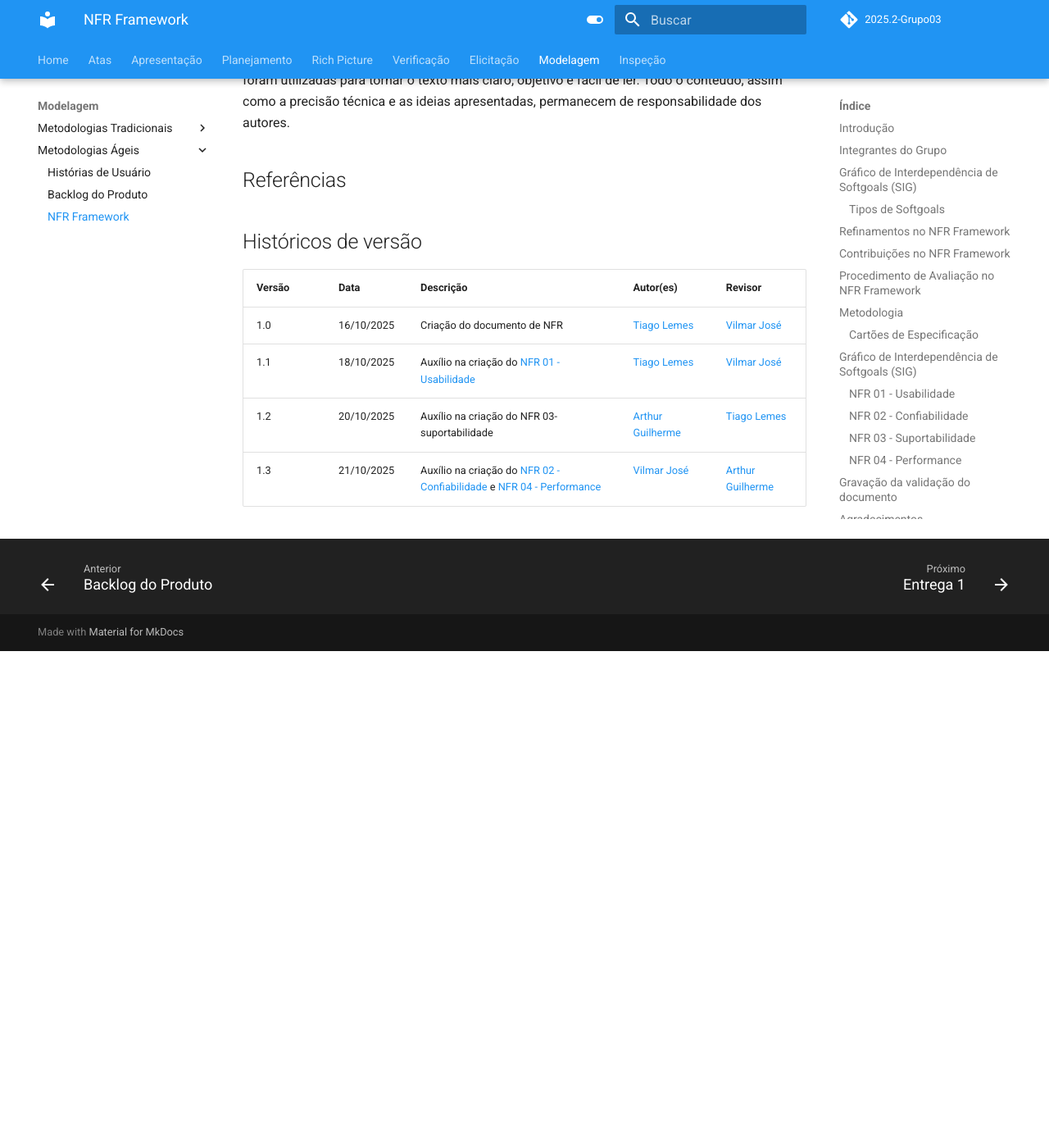
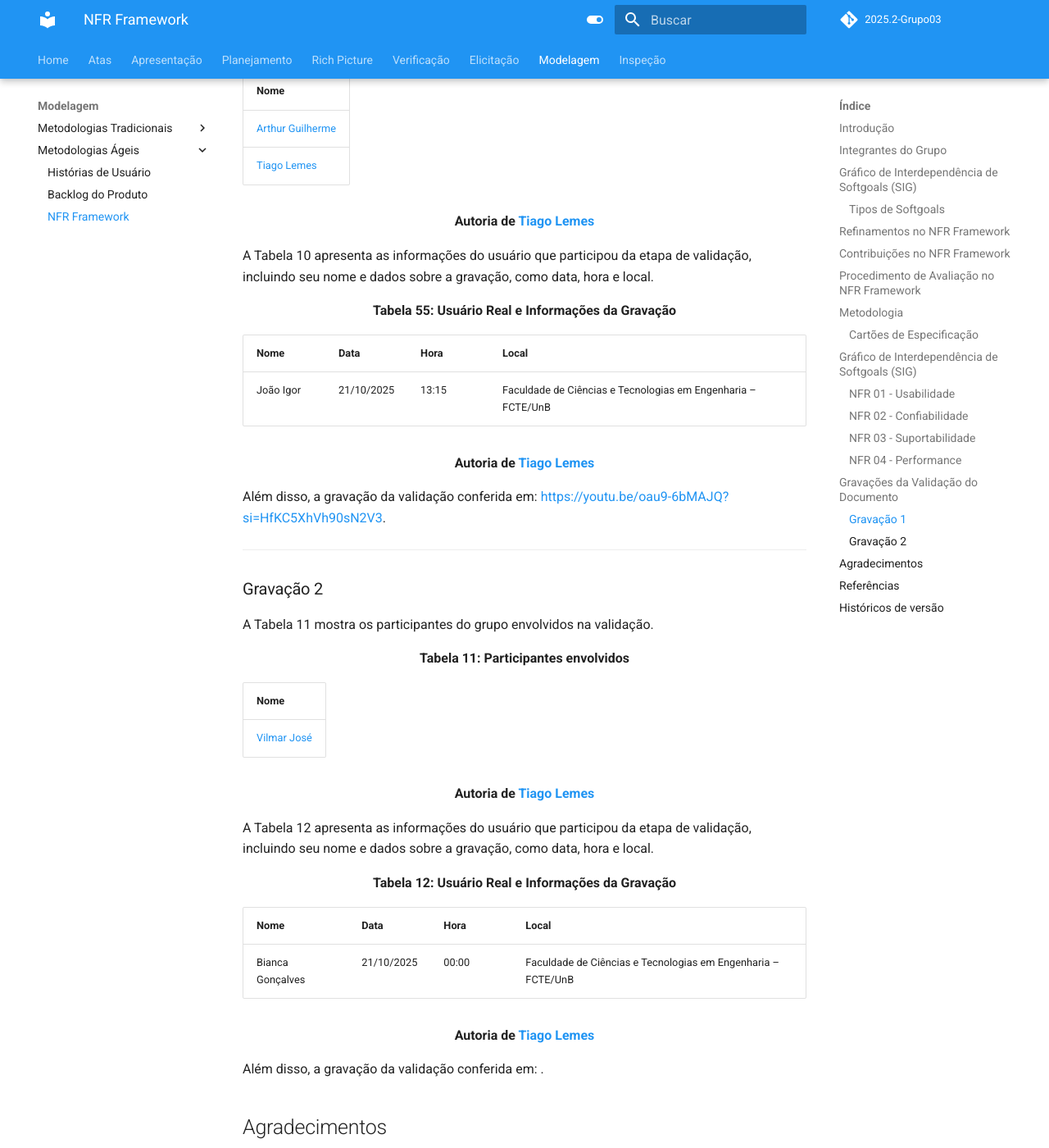
Before and after one commit to Requisitos-de-Software/2025.2-Grupo03, an MkDocs documentation site: the page built from docs/Modelagem/nfr_framework.md, in a window 1280 px wide and 1400 px high, scrolled down 14461 px. Shown: the whole window at 82% size. Built offline with MkDocs 1.6.1 and Material for MkDocs 9.7.7, drawn with Linux system fonts in a browser that asks for light colours; comment, search, counter and statistics services are not loaded; before the commit the page ends 15255 px from its top, so only the background shows below that; some of the changed text lies outside the part shown.

Commit message:
adição gravação NFR

```diff
--- a/docs/Modelagem/nfr_framework.md
+++ b/docs/Modelagem/nfr_framework.md
@@ -349,7 +349,56 @@
 
 - [RNF10](https://requisitos-de-software.github.io/2025.2-Grupo03/Elicitacao/requisitos_elicitados/#requisitos-nao-funcionais): O tempo de resposta para carregamento de dashboards e gráficos deve ser inferior a 3 segundos.
 
-## Gravação da validação do documento
+## Gravações da Validação do Documento
+
+### Gravação 1
+A Tabela 9 mostra os participantes do grupo envolvidos na validação.
+
+<div align="center"><strong>Tabela 9: Participantes envolvidos</strong></div>
+
+| Nome |
+|------|
+| [Arthur Guilherme](https://github.com/ArthurGuilher62) |
+| [Tiago Lemes](https://github.com/TiagoTeixeira-2005)   |
+
+<div align="center"><strong>Autoria de <a href="https://github.com/TiagoTeixeira-2005">Tiago Lemes</a></strong></div>
+
+A Tabela 10 apresenta as informações do usuário que participou da etapa de validação, incluindo seu nome e dados sobre a gravação, como data, hora e local.
+
+<div align="center"><strong>Tabela 55: Usuário Real e Informações da Gravação</strong></div>
+
+| Nome | Data | Hora | Local|
+|-------------------------|-----------------|-----------------|------------------|
+| João Igor | 21/10/2025 | 13:15 | Faculdade de Ciências e Tecnologias em Engenharia – FCTE/UnB |
+
+<div align="center"><strong>Autoria de <a href="https://github.com/TiagoTeixeira-2005">Tiago Lemes</a></strong></div>
+
+Além disso, a gravação da validação conferida em: [https://youtu.be/oau9-6bMAJQ?si=HfKC5XhVh90sN2V3](https://youtu.be/oau9-6bMAJQ?si=HfKC5XhVh90sN2V3).
+
+---
+
+### Gravação 2
+A Tabela 11 mostra os participantes do grupo envolvidos na validação.
+
+<div align="center"><strong>Tabela 11: Participantes envolvidos</strong></div>
+
+| Nome |
+|------|
+| [Vilmar José](https://github.com/VilmarFagundes)       |
+
+<div align="center"><strong>Autoria de <a href="https://github.com/TiagoTeixeira-2005">Tiago Lemes</a></strong></div>
+
+A Tabela 12 apresenta as informações do usuário que participou da etapa de validação, incluindo seu nome e dados sobre a gravação, como data, hora e local.
+
+<div align="center"><strong>Tabela 12: Usuário Real e Informações da Gravação</strong></div>
+
+| Nome | Data | Hora | Local|
+|-------------------------|-----------------|-----------------|------------------|
+| Bianca Gonçalves | 21/10/2025 | 00:00 | Faculdade de Ciências e Tecnologias em Engenharia – FCTE/UnB |
+
+<div align="center"><strong>Autoria de <a href="https://github.com/TiagoTeixeira-2005">Tiago Lemes</a></strong></div>
+
+Além disso, a gravação da validação conferida em: .
 
 ## Agradecimentos
 O Grupo 03 agradece o apoio das ferramentas de Inteligência Artificial Generativa — **ChatGPT, Google Gemini e DeepSeek** — na revisão gramatical e de estilo deste artigo. As tecnologias foram utilizadas para tornar o texto mais claro, objetivo e fácil de ler. Todo o conteúdo, assim como a precisão técnica e as ideias apresentadas, permanecem de responsabilidade dos autores.
```
